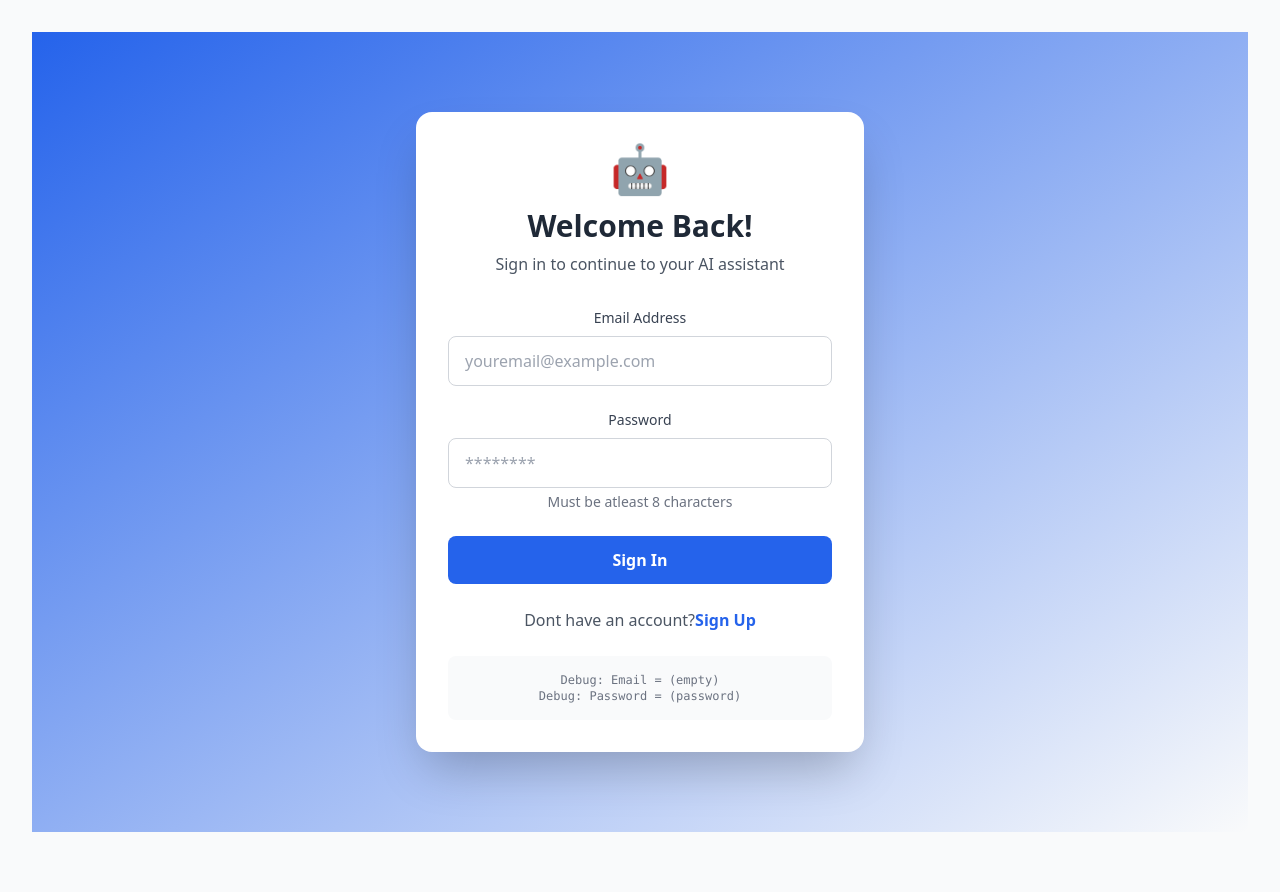
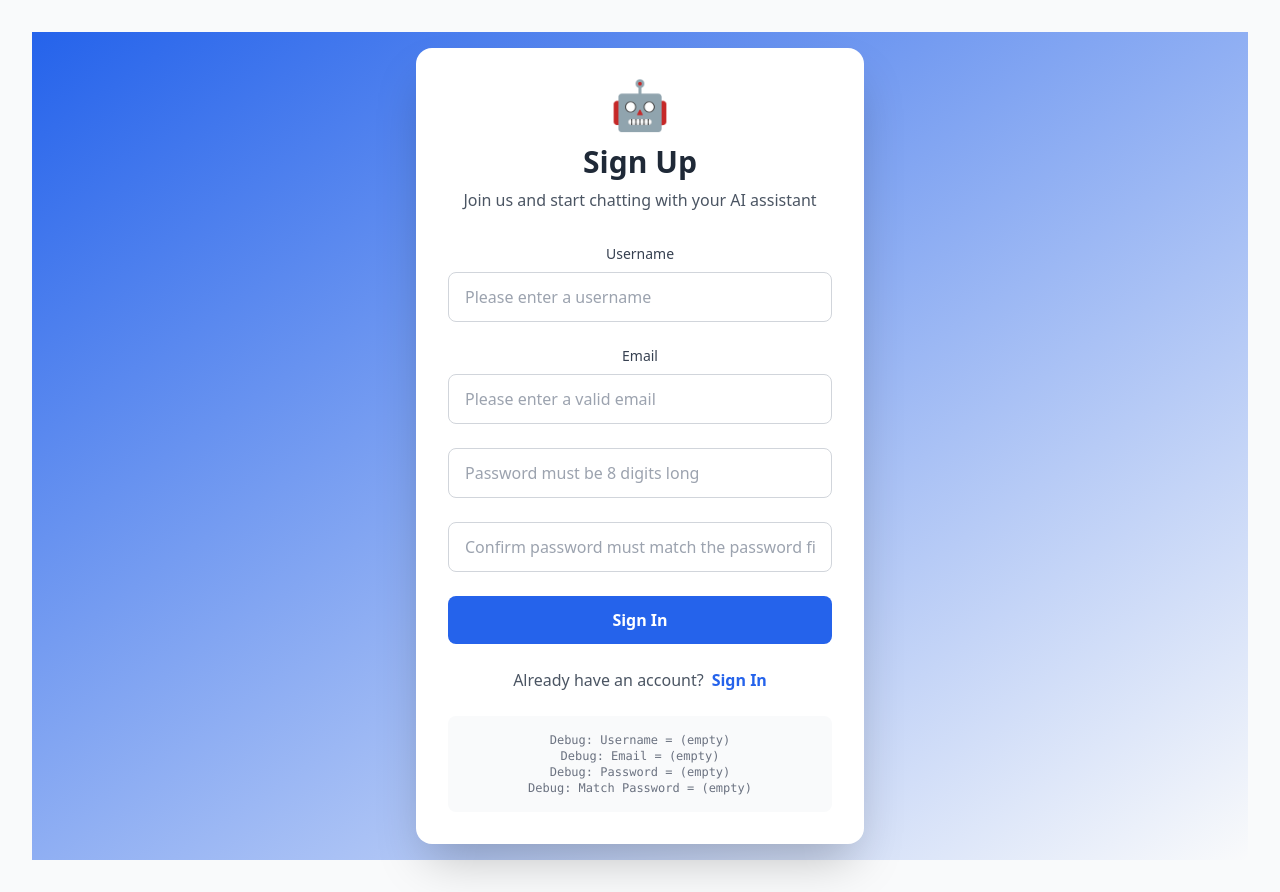
Before and after one commit to venetiafaber/ai-chat-app, a React (Vite) app in the folder client/: page / in a window 1280 px wide. Before the commit the page ends 864 px from the top, so only its background shows below. Built offline with nearby package versions, Linux system fonts and the light colour scheme.

Commit message:
feat(auth): adds register page with validation

```diff
--- a/client/src/App.tsx
+++ b/client/src/App.tsx
@@ -1,10 +1,12 @@
 import LoginPage from './pages/LoginPage';
+import RegisterPage from './pages/Registerpage';
 import './App.css'
 
 function App() {
   return (
     <>
-      <LoginPage />
+      {/* <LoginPage /> */}
+      <RegisterPage />
     </>
 
 
--- a/client/src/pages/LoginPage.tsx
+++ b/client/src/pages/LoginPage.tsx
@@ -1,5 +1,3 @@
-// gets email and password from a form
-
 import { useState, type SubmitEvent } from "react";
 
 const LoginPage = () => {
@@ -25,6 +23,7 @@ const LoginPage = () => {
   return (
     <div className="min-h-screen bg-gradient-to-br from-blue-600 to-light-blue-600 flex items-center justify-center p-4">
       <div className="bg-white rounded-2xl shadow-2xl w-full max-w-md p-8">
+
         {/* Header */}
         <div className="text-center mb-8">
           <div className="text-5xl mb-4">🤖</div>
@@ -110,7 +109,7 @@ const LoginPage = () => {
             Dont have an account?
             <a
               href="/register"
-              className="text-blue-600 hover:text-blue-700 font-semibold hover:underline"
+              className="text-blue-600 hover:text-blue-700 font-semibold hover:underline ml-2"
             >
               Sign Up
             </a>
--- /dev/null
+++ b/client/src/pages/RegisterPage.tsx
@@ -0,0 +1,210 @@
+import { useState, type SubmitEvent } from "react";
+
+const RegisterPage = () => {
+  // state
+  const [username, setUsername] = useState('');
+  const [email, setEmail] = useState('');
+  const [password, setPassword] = useState('');
+  const [confirmPassword, setConfirmPassword] = useState('');
+  const [isLoading, setIsLoading] = useState(false);
+  const [error, setError] = useState('');
+
+  // handle form submission
+  const handleSubmit = (e: SubmitEvent) => {
+    e.preventDefault();
+    setError('');  // clears previous errors
+
+    // client-side validations
+    if(password !== confirmPassword) {
+      setError('Passwords do not match');
+      return;   // stops form submission
+    }
+    if(password.length < 8) {
+      setError('Password must be at least 8 characters');
+      return;
+    }
+    if(username.length < 3) {
+      setError('Username must be at least 3 characters');
+      return;
+    }
+    setIsLoading(true);
+
+    // logs for now
+    console.log(`Registration attempt: ${username}, ${email}, ${password}`);
+
+    // simulating API call
+    setTimeout(() => {
+      console.log(`Account created for ${username}`);
+      setIsLoading(false);
+    }, 1000);
+  }
+
+  return(
+    <div className="min-h-screen bg-gradient-to-br from-blue-600 to-light-blue-600 flex items-center justify-center p-4">
+      <div className="bg-white rounded-2xl shadow-2xl w-full max-w-md p-8">
+
+        {/* Header */}
+        <div className="text-center mb-8">
+          <div className="text-5xl mb-4">🤖</div>
+          <h1 className="text-3xl font-bold text-gray-800 mb-2">
+            Sign Up
+          </h1>
+          <p className="text-gray-600">
+            Join us and start chatting with your AI assistant
+          </p>
+        </div>
+
+        {/* error message */}
+        {error && (
+          <div className="mb-6 bg-red-50 border border-red-200 text-red-700 px-4 py-3 rounded-lg">
+            <p className="text-sm font-medium">{error}</p>
+          </div>
+        )}
+
+
+        <form onSubmit={handleSubmit} className="space-y-6">
+
+          {/* username */}
+          <div>
+            <label
+              htmlFor='username'
+              className="block text-sm font-medium text-gray-700 mb-2"
+            >
+              Username
+            </label>
+            <input
+              id='username'
+              type='text'
+              value={username}
+              onChange={ (e) => setUsername(e.target.value) }
+              required
+              placeholder='Please enter a username'
+              minLength={3}
+              maxLength={20}
+              disabled={isLoading}
+              className="w-full px-4 py-3 border border-gray-300 rounded-lg
+                focus:ring-2 focus:ring-blue-500 focus:border-transparent
+                transition duration-200 outline-none
+                disabled:bg-gray-100 disabled:cursor-not-allowed
+                "
+            />
+          </div>
+
+          {/* email */}
+          <div>
+            <label
+              htmlFor="email"
+              className="block text-sm font-medium text-gray-700 mb-2"
+            >Email</label>
+            <input
+              id='email'
+              type='email'
+              value={email}
+              onChange={ (e) => setEmail(e.target.value) }
+              required
+              placeholder='Please enter a valid email'
+              disabled={isLoading}
+              className="w-full px-4 py-3 border border-gray-300 rounded-lg
+                focus:ring-2 focus:ring-blue-500 focus:border-transparent
+                transition duration-200 outline-none
+                disabled:bg-gray-100 disabled:cursor-not-allowed
+                "
+            />
+          </div>
+
+          {/* password */}
+          <div>
+            <label
+              htmlFor='password'
+              className="block text-sm font-medium text-gray-700 mb-2"
+            ></label>
+            <input
+              id='password'
+              type='password'
+              value={password}
+              onChange={ (e) => setPassword(e.target.value) }
+              required
+              placeholder='Password must be 8 digits long'
+              disabled={isLoading}
+              minLength={8}
+              className="w-full px-4 py-3 border border-gray-300 rounded-lg
+                focus:ring-2 focus:ring-blue-500 focus:border-transparent
+                transition duration-200 outline-none
+                disabled:bg-gray-100 disabled:cursor-not-allowed
+                "
+            />
+          </div>
+
+          {/* confirm password */}
+          <div>
+            <label
+              htmlFor='confirmPassword'
+              className="block text-sm font-medium text-gray-700 mb-2"
+            ></label>
+            <input
+              id='confirmPassword'
+              type='password'
+              value={confirmPassword}
+              onChange={ (e) => setConfirmPassword(e.target.value) }
+              required
+              placeholder='Confirm password must match the password field'
+              minLength={8}
+              disabled={isLoading}
+              className="w-full px-4 py-3 border border-gray-300 rounded-lg
+                focus:ring-2 focus:ring-blue-500 focus:border-transparent
+                transition duration-200 outline-none
+                disabled:bg-gray-100 disabled:cursor-not-allowed
+                "
+            />
+          </div>
+
+          <button
+            type='submit'
+            className="
+              w-full bg-blue-600 text-white font-semibold py-3 rounded-lg
+              hover:shadow-lg hover:bg-blue-700 hover:scale-[1.005]
+              active:shadow-sm active:scale-[0.995]
+              transition-all duration-150 ease-in-out
+              transform
+              "
+          >
+            {isLoading ? "Creating account... " : "Sign In"}
+          </button>
+
+        </form>
+
+        {/* login link */}
+        <div className="mt-6 text-center">
+          <p className="text-gray-600">
+            Already have an account?
+            <a
+              href="/login"
+              className="text-blue-600 hover:text-blue-700 font-semibold hover:underline ml-2"
+            >
+              Sign In
+            </a>
+          </p>
+        </div>
+
+        {/* debug info (to remove later) */}
+        <div className="mt-6 p-4 bg-gray-50 rounded-lg">
+          <p className="text-xs text-gray-500 font-mono">
+            Debug: Username = { username || '(empty)' }
+          </p>
+          <p className="text-xs text-gray-500 font-mono">
+            Debug: Email = { email || '(empty)' }
+          </p>
+          <p className="text-xs text-gray-500 font-mono">
+            Debug: Password = { password ? (password.length) : '(empty)' }
+          </p>
+          <p className="text-xs text-gray-500 font-mono">
+            Debug: Match Password = { password && confirmPassword ? (password === confirmPassword ? 'Yes' : 'No') : '(empty)' }
+          </p>
+        </div>
+
+      </div>
+    </div>
+  );
+}
+
+export default RegisterPage;
```
